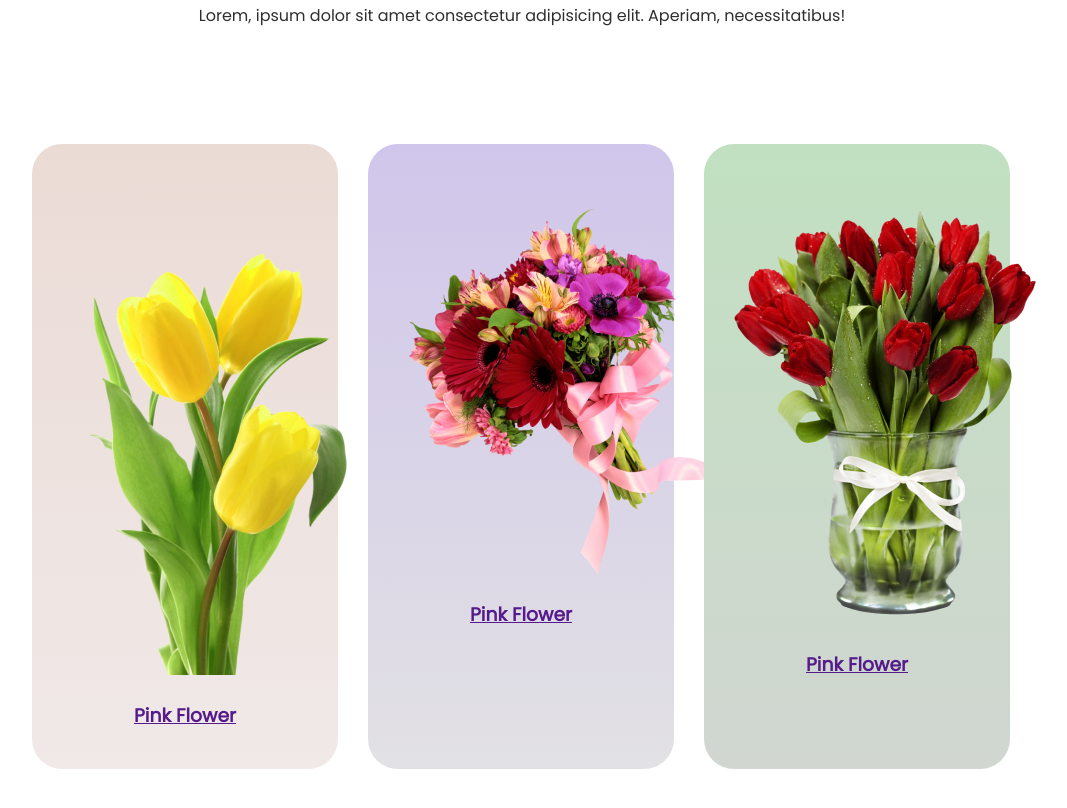
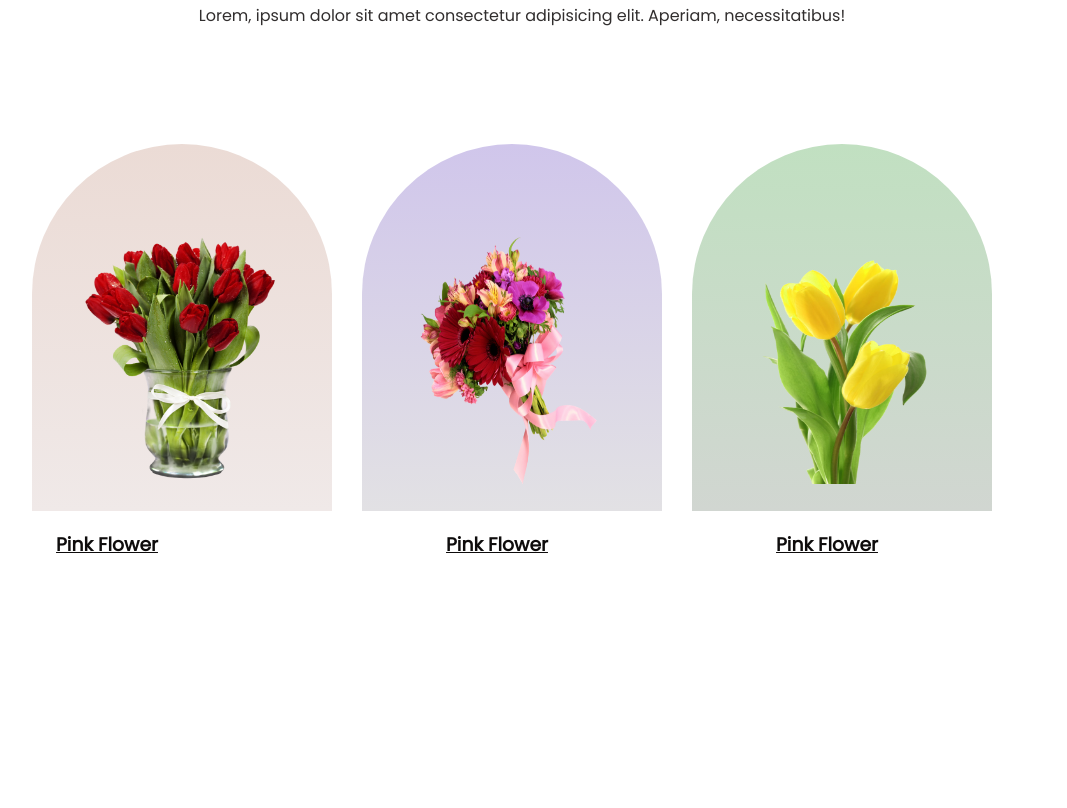
Before and after one commit to NN-shanta/Online-flower-shop, a plain HTML site: page index.html in a window 1280 px wide. Shown: the part 762-1570 px from the top of the page, without its empty margins (118-1185 px from the left). After the commit the page ends 1440 px from the top, so only its background shows below. Drawn offline with Linux system fonts and the light colour scheme.

Commit message:
second section

```diff
--- a/index.html
+++ b/index.html
@@ -41,18 +41,24 @@
       </p>
     </div>
     <section>
-      <div class="feature-plan bg-color1">
-            <img src="images/pngwing 7.png" alt="not found" />
-        <h3><a href="">Pink Flower</a></h3>
+      <div class="text">
+        <div class="feature-plan bg-color1">
+        <img src="images/pngwing 8.png" alt="not found" />
       </div>
-      <div class="feature-plan bg-color2">
+      <h3><a href="">Pink Flower</a></h3>
+      </div>
+      <div class="text">
+        <div class="feature-plan bg-color2">
         <img src="images/pngwing 5.png" alt="not found" />
-        <h3><a href="">Pink Flower</a></h3>
       </div>
-      <div class="feature-plan bg-color3">
-        <img src="images/pngwing 8.png" alt="not found" />
-        <h3><a href="">Pink Flower</a></h3>
+      <h3 ><a href="">Pink Flower</a></h3>
       </div>
+     <div class="text">
+         <div class="feature-plan bg-color3">
+        <img src="images/pngwing 7.png" alt="not found" />
+      </div>
+      <h3><a href="">Pink Flower</a></h3>
+     </div>
     </section>
   </body>
 </html>
--- a/style.css
+++ b/style.css
@@ -45,15 +45,13 @@ section {
   margin-bottom: 100px;
 }
 .feature-plan {
-  width: 20%;
-  padding: 60px 25px 20px 25px;
-  border-radius: 30px;
-  text-align: center;
+  width: 250px;
+  padding: 90px 25px 20px 25px;
+  border-radius: 300px 300px 0px 0px;
 }
 .bg-color1 {
   background-image: linear-gradient(#ebdbd5, #f0e9e8);
   margin-left: 150px;
-  border-right: 30px;
 }
 .bg-color2 {
   background-image: linear-gradient(#d0c6eb, #e2e1e4);
@@ -65,3 +63,14 @@ section {
   margin-left: 30px;
   border-right: 50px;
 }
+.text {
+  display: block;
+  text-align: center;
+}
+.text a {
+  color: rgb(14, 12, 12);
+}
+.feature-plan img {
+  width: 200px;
+  height: 250px;
+}
```
